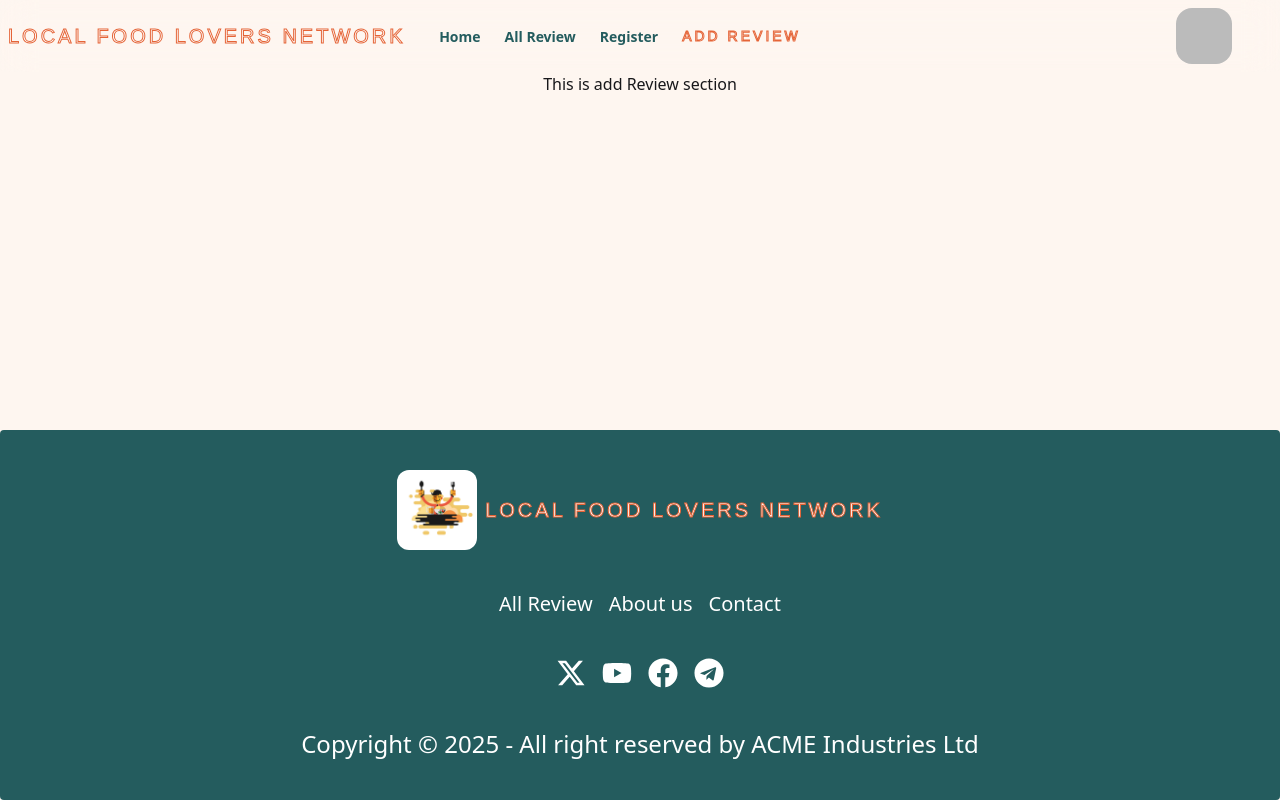
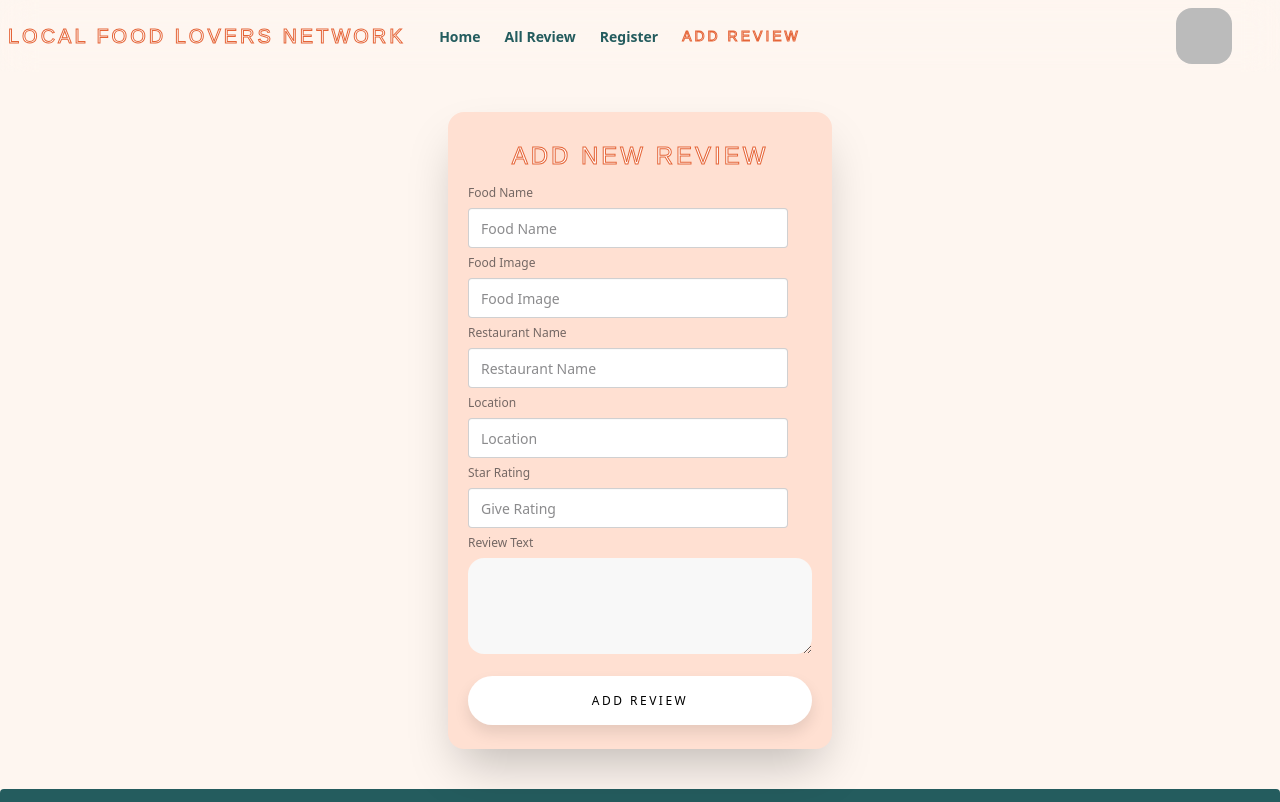
Before and after one commit to naifmahmud/B12-A10-Future-Box-client, a React (Vite) app: page /addReview in a window 1280 px wide. Shown: the top 802 px of the page. Built offline with nearby package versions, Linux system fonts and the light colour scheme; no server answers; sample sign-in values are in the browser's storage.

Commit message:
Added addreview page and retouch some designs

```diff
--- a/src/Authentication/Login.jsx
+++ b/src/Authentication/Login.jsx
@@ -81,9 +81,9 @@ const Login = () => {
                   </span>
                 </div>
                 <div>
-                  <a className="link link-hover">Forgot password?</a>
+                  <a className="label link link-hover">Forgot password?</a>
                 </div>
-                <button className="btn btn-neutral mt-4">Login</button>
+                <button className="btn-1 btn-neutral mt-4">Login</button>
               </fieldset>
             </form>
             {/* Google */}
@@ -121,7 +121,7 @@ const Login = () => {
               Login with Google
             </button>
             <div className="flex justify-around items-center">
-              <p>New here please register</p>
+              <p className="label font-bold">New here please register</p>
               <NavLink className="btn-1" to="/register">
                 Register
               </NavLink>
--- a/src/Authentication/Register.jsx
+++ b/src/Authentication/Register.jsx
@@ -127,9 +127,9 @@ const Register = () => {
                 </div>
 
                 <div>
-                  <a className="link link-hover">Forgot password?</a>
+                  <a className="label link link-hover">Forgot password?</a>
                 </div>
-                <button className="btn btn-neutral mt-4">Register</button>
+                <button className="btn-1 btn-neutral mt-4">Register</button>
               </fieldset>
             </form>
             {/* Google */}
@@ -167,7 +167,7 @@ const Register = () => {
               Login with Google
             </button>
             <div className="flex justify-around items-center">
-              <p>Have an account</p>
+              <p className="label font-bold">Have an account login!</p>
               <NavLink className="btn-1" to="/login">
                 Login
               </NavLink>
--- a/src/Pages/Home/Home.jsx
+++ b/src/Pages/Home/Home.jsx
@@ -37,6 +37,15 @@ const Home = () => {
           </div>
         </section>
       </Marquee>
+
+      {/* NewsLetter */}
+      <section>
+
+      </section>
+
+      <section>
+
+      </section>
     </div>
   );
 };
--- a/src/components/AddReview/Addreview.jsx
+++ b/src/components/AddReview/Addreview.jsx
@@ -1,11 +1,64 @@
-import React from 'react';
+import React from "react";
 
 const Addreview = () => {
-    return (
-        <div>
-            This is add Review section
+
+
+    const handleAddReview=(e)=>{
+        e.preventDefault();
+
+        const foodName= e.target.foodName.value;
+        const foodImage= e.target.foodURL.value;
+        const restaurantName= e.target.restaurantName.value;
+        const location= e.target.location.value;
+        const rating= e.target.rating.value;
+        const description= e.target.description.value;
+
+        console.log({foodName,foodImage,restaurantName,location,rating,description});
+
+        e.target.reset();
+
+    }
+  return (
+    <div>
+      <div className="card bg-[#ffe0d2] w-4xl max-w-sm shrink-0 shadow-2xl p-5 rounded-2xl my-10">
+        <div className="text-2xl text-center">
+          <h1 className="logo-text p-2">Add New Review</h1>
         </div>
-    );
+        <form onSubmit={handleAddReview}>
+          <fieldset className="fieldset">
+            <label className="label">Food Name</label>
+            <input type="text" name="foodName" className="input" placeholder="Food Name" required />
+
+            <label className="label">Food Image</label>
+            <input type="text" name="foodURL" className="input" placeholder="Food Image" required />
+
+            <label className="label">Restaurant Name</label>
+            <input
+              type="text" name="restaurantName"
+              className="input"
+              placeholder="Restaurant Name" required
+            />
+
+            <label className="label">Location</label>
+            <input type="text" name="location" className="input" placeholder="Location" required />
+
+            <label className="label">Star Rating</label>
+            <input type="text" name="rating" className="input" placeholder="Give Rating" required />
+
+            <label className="label">Review Text</label>
+            <textarea
+              name="description"
+              id=""
+              className="p-3  rounded-2xl bg-base-200" required
+              rows={4}
+            ></textarea>
+
+            <button className="btn-1 btn-neutral mt-4">Add Review</button>
+          </fieldset>
+        </form>
+      </div>
+    </div>
+  );
 };
 
 export default Addreview;
--- a/src/components/Navbar/Navbar.jsx
+++ b/src/components/Navbar/Navbar.jsx
@@ -85,15 +85,15 @@ const Navbar = () => {
               </div>
               <ul
                 tabIndex="-1"
-                className="menu menu-sm dropdown-content bg-base-100 rounded-box z-1 mt-3 w-52 p-2 shadow"
+                className="menu menu-sm dropdown-content bg-[#ffe0d2] rounded-box z-1 mt-3 w-52 p-2 shadow"
               >
-                <li className="text-[#245c5e]">
+                <li className="text-[#245c5e] font-semibold">
                   <NavLink to="/addReview">Add Review</NavLink>
                 </li>
-                <li className="text-[#245c5e]">
+                <li className="text-[#245c5e] font-semibold">
                   <NavLink to="/myReview">My Review</NavLink>
                 </li>
-                <li className="text-[#245c5e]">
+                <li className="text-[#245c5e] font-semibold">
                   <button onClick={handleSignOut}>LogOut</button>
                 </li>
               </ul>
```
